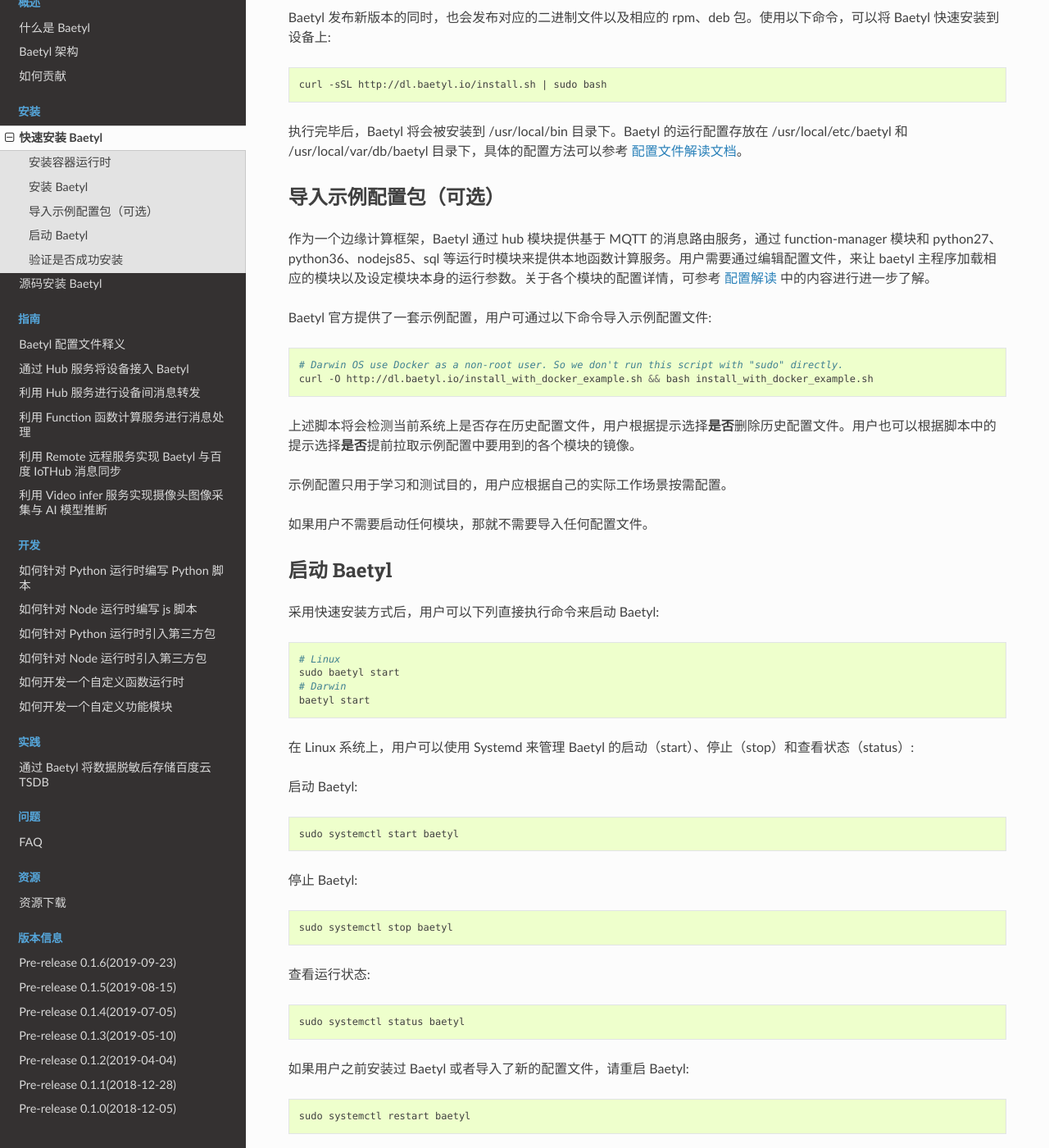
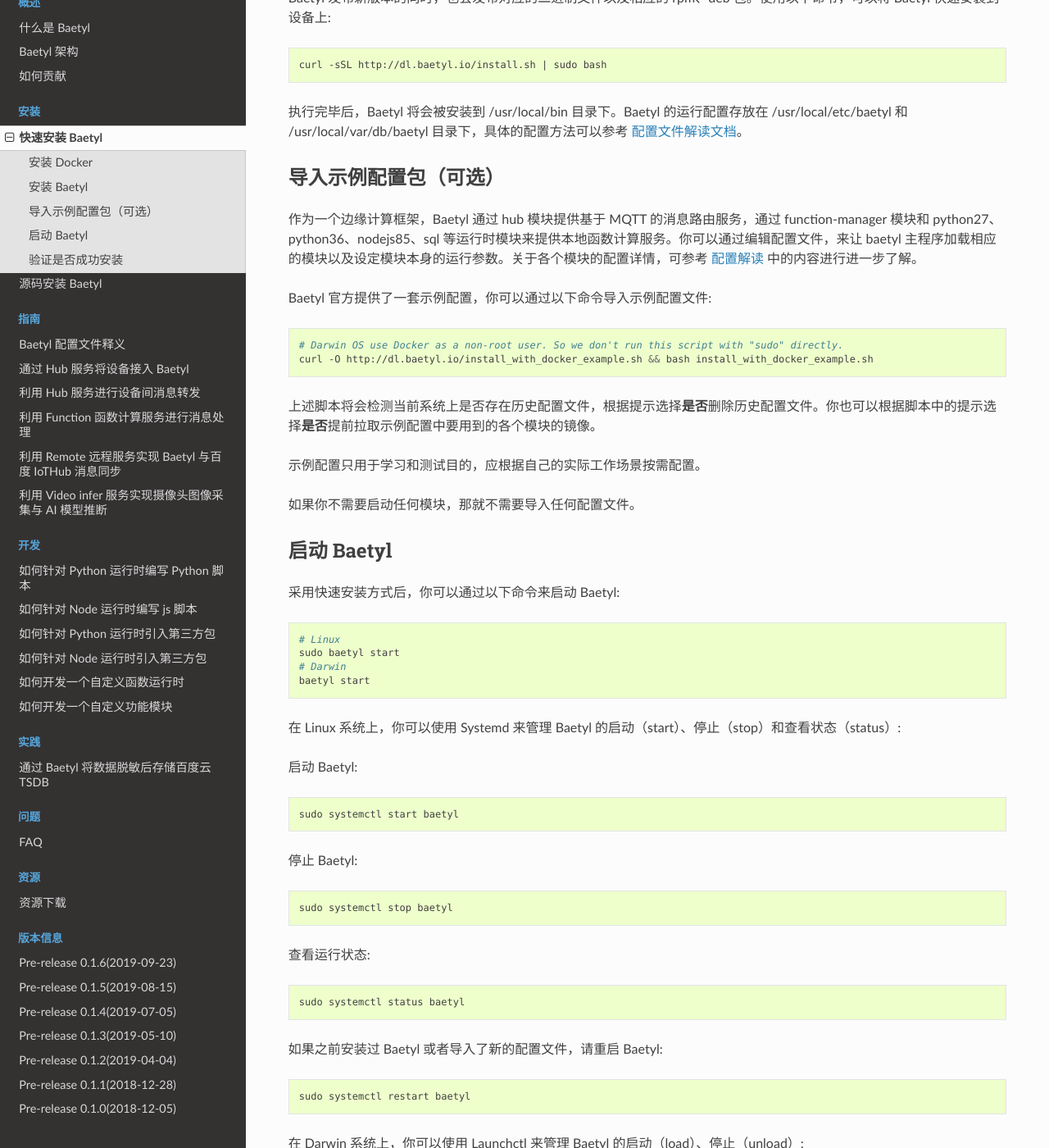
Before and after one commit to baetyl/baetyl-docs-cn, a Sphinx documentation site: the page built from docs/install/Quick-Install.md, in a window 1280 px wide and 1400 px high, scrolled down 1791 px. Shown: the whole window at 82% size. Built offline with Sphinx 7.4.7 and the Read the Docs theme 2.0.0, drawn with Linux system fonts in a browser that asks for light colours; some of the changed text lies outside the part shown.

````diff
--- a/docs/install/Quick-Install.md
+++ b/docs/install/Quick-Install.md
@@ -4,36 +4,34 @@
 
 Baetyl 支持两种运行模式，分别是 **docker** 容器模式和 **native** 进程模式。本文基于 **docker** 容器模式进行快速安装。
 
-## 安装容器运行时
+## 安装 Docker
 
-在 **docker** 容器模式下，Baetyl 依赖于 docker 容器运行时。如果用户机器尚未安装 docker 容器运行时，可通过以下命令安装 docker 的最新版本（适用于类 Linux 系统）:
+在 **docker** 容器模式下，Baetyl 依赖于 Docker Engine。如果你的机器尚未安装 Docker，可通过以下命令安装 Docker 的最新版本（适用于类 Linux 系统）:
 
 ```shell
 curl -sSL https://get.docker.com | sudo sh
 ```
 
-对于 CentOS7 系统，在安装结束后需要手动启动 docker:
+对于 CentOS7 系统，在安装结束后需要手动启动 Docker:
 
 ```shell
-# 设置 docker 开机自启动
+# 设置 Docker 开机自启动
 sudo systemctl enable docker
-# 启动 docker
+# 启动 Docker
 sudo systemctl start docker
 ```
 
-在 Darwin 系统上安装 Docker 可参考 [docker.com/install](https://docs.docker.com/docker-for-mac/install/)。
-
-然后设置 Baetyl 的配置目录 `/usr/local/var` 允许挂载到容器内。
+在 Darwin 系统上安装 Docker 可参考 [docker.com/install](https://docs.docker.com/docker-for-mac/install/)。另外需要设置 Baetyl 使用到的 `/usr/local/var` 目录，允许挂载到容器内。
 
 ![Mount path on Mac](../images/install/docker-path-mount-on-mac.png)
 
-安装结束后，用户可以查看 docker 的版本号:
+安装结束后，你可以查看 Docker 的版本号:
 
 ```shell
 docker version
 ```
 
-**注意**：建议用户安装/更新 Docker 版本到 19.03 及以上。
+**注意**：建议安装/更新 Docker 版本到 19.03 及以上。
 
 **更多内容请参考 [官方文档](https://docs.docker.com/install/)。**
 
@@ -49,24 +47,24 @@
 
 ## 导入示例配置包（可选）
 
-作为一个边缘计算框架，Baetyl 通过 hub 模块提供基于 MQTT 的消息路由服务，通过 function-manager 模块和 python27、python36、nodejs85、sql 等运行时模块来提供本地函数计算服务。用户需要通过编辑配置文件，来让 baetyl 主程序加载相应的模块以及设定模块本身的运行参数。关于各个模块的配置详情，可参考 [配置解读](../guides/Config-interpretation.md) 中的内容进行进一步了解。
+作为一个边缘计算框架，Baetyl 通过 hub 模块提供基于 MQTT 的消息路由服务，通过 function-manager 模块和 python27、python36、nodejs85、sql 等运行时模块来提供本地函数计算服务。你可以通过编辑配置文件，来让 baetyl 主程序加载相应的模块以及设定模块本身的运行参数。关于各个模块的配置详情，可参考 [配置解读](../guides/Config-interpretation.md) 中的内容进行进一步了解。
 
-Baetyl 官方提供了一套示例配置，用户可通过以下命令导入示例配置文件:
+Baetyl 官方提供了一套示例配置，你可以通过以下命令导入示例配置文件:
 
 ```shell
 # Darwin OS use Docker as a non-root user. So we don't run this script with "sudo" directly.
 curl -O http://dl.baetyl.io/install_with_docker_example.sh && bash install_with_docker_example.sh
 ```
 
-上述脚本将会检测当前系统上是否存在历史配置文件，用户根据提示选择**是否**删除历史配置文件。用户也可以根据脚本中的提示选择**是否**提前拉取示例配置中要用到的各个模块的镜像。
+上述脚本将会检测当前系统上是否存在历史配置文件，根据提示选择**是否**删除历史配置文件。你也可以根据脚本中的提示选择**是否**提前拉取示例配置中要用到的各个模块的镜像。
 
-示例配置只用于学习和测试目的，用户应根据自己的实际工作场景按需配置。
+示例配置只用于学习和测试目的，应根据自己的实际工作场景按需配置。
 
-如果用户不需要启动任何模块，那就不需要导入任何配置文件。
+如果你不需要启动任何模块，那就不需要导入任何配置文件。
 
 ## 启动 Baetyl
 
-采用快速安装方式后，用户可以下列直接执行命令来启动 Baetyl:
+采用快速安装方式后，你可以通过以下命令来启动 Baetyl:
 
 ```shell
 # Linux
@@ -75,7 +73,7 @@
 baetyl start
 ```
 
-在 Linux 系统上，用户可以使用 Systemd 来管理 Baetyl 的启动（start）、停止（stop）和查看状态（status）:
+在 Linux 系统上，你可以使用 Systemd 来管理 Baetyl 的启动（start）、停止（stop）和查看状态（status）:
 
 启动 Baetyl:
 
@@ -95,13 +93,13 @@
 sudo systemctl status baetyl
 ```
 
-如果用户之前安装过 Baetyl 或者导入了新的配置文件，请重启 Baetyl:
+如果之前安装过 Baetyl 或者导入了新的配置文件，请重启 Baetyl:
 
 ```shell
 sudo systemctl restart baetyl
 ```
 
-在 Darwin 系统上，用户可以使用 Launchctl 来管理 Baetyl 的启动（load）、停止（unload）:
+在 Darwin 系统上，你可以使用 Launchctl 来管理 Baetyl 的启动（load）、停止（unload）:
 
 启动 Baetyl:
 
@@ -118,14 +116,14 @@
 
 ## 验证是否成功安装
 
-快速安装 Baetyl 以后，用户可依据以下步骤验证 Baetyl 是否启动成功：
+快速安装 Baetyl 以后，你可以依据以下步骤验证 Baetyl 是否启动成功：
 
 - Linux 系统上在终端中命令 `sudo systemctl status baetyl` 来查看 `baetyl` 是否正常运行。正常如下图所示，否则说明主程序 `baetyl` 启动失败；
 
 ![Baetyl](../images/install/systemctl-status.png)
 
-- 在 Linux 或者 Darwin 系统上，均可在终端中执行命令 `docker stats` 查看各个模块的 docker 容器是否正常运行。如果事先已经拉取了各个模块的镜像，各个模块的容器可以很快运行起来。如果未事先拉取，主程序 `baetyl` 会先到镜像仓库拉取需要的镜像，用户需要等待 2~5 分钟执行此条命令。以上一步中导入的示例配置为例，待主程序拉取完成后，容器的运行状态如下图所示。如果用户本地的镜像与下述不一致，说明模块启动失败；
+- 在 Linux 或者 Darwin 系统上，均可在终端中执行命令 `docker stats` 查看各个模块的 Docker 容器是否正常运行。如果事先已经拉取了各个模块的镜像，各个模块的容器可以很快运行起来。如果未事先拉取，主程序 `baetyl` 会先到镜像仓库拉取需要的镜像，你需要等待 2~5 分钟执行此条命令。以上一步中导入的示例配置为例，待主程序拉取完成后，容器的运行状态如下图所示。如果本地的镜像与下述不一致，说明模块启动失败；
 
 ![当前运行 docker 容器查询](../images/install/docker-stats.png)
 
-- 针对上述两种失败情况，用户需要查看主程序日志来了解具体的错误情况。主程序日志的默认存放位置为 `/usr/local/var/log/baetyl/baetyl.log`。针对日志中出现的错误，用户可先参考 [常见问题](../FAQ.md) 进行解决。必要时可以直接 [提交 Issue](https://github.com/baetyl/baetyl/issues)。
+- 针对上述两种失败情况，需要查看主程序日志来了解具体的错误情况。主程序日志的默认存放位置为 `/usr/local/var/log/baetyl/baetyl.log`。针对日志中出现的错误，可参考 [常见问题](../FAQ.md) 进行解决。必要时可以直接 [提交 Issue](https://github.com/baetyl/baetyl/issues)。
````
Also changed, not shown: docs/FAQ.md (+8 -2 lines), docs/guides/Config-interpretation.md (+3 -0 lines), docs/install/Install-from-source.md (+2 -2 lines).
